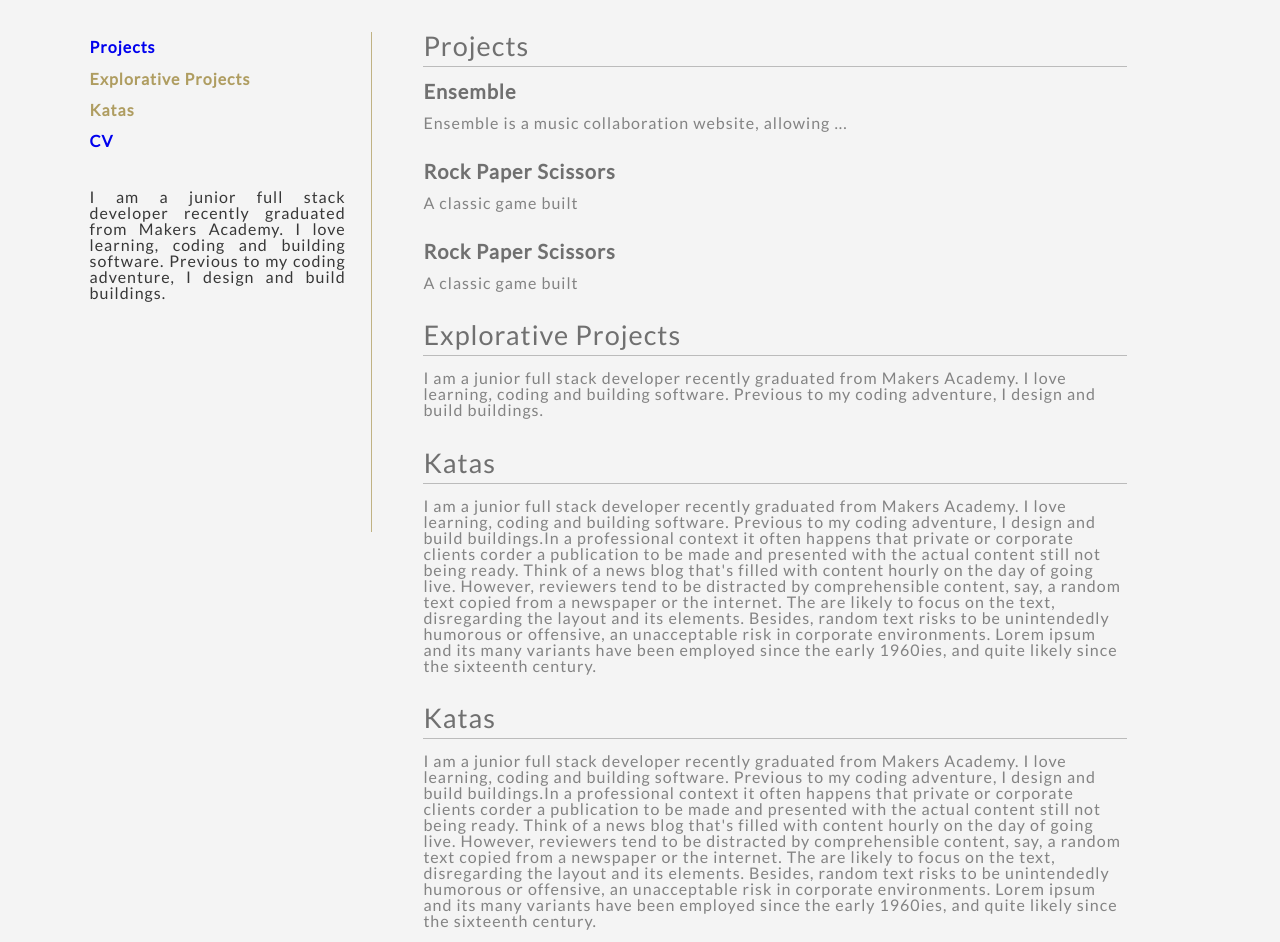
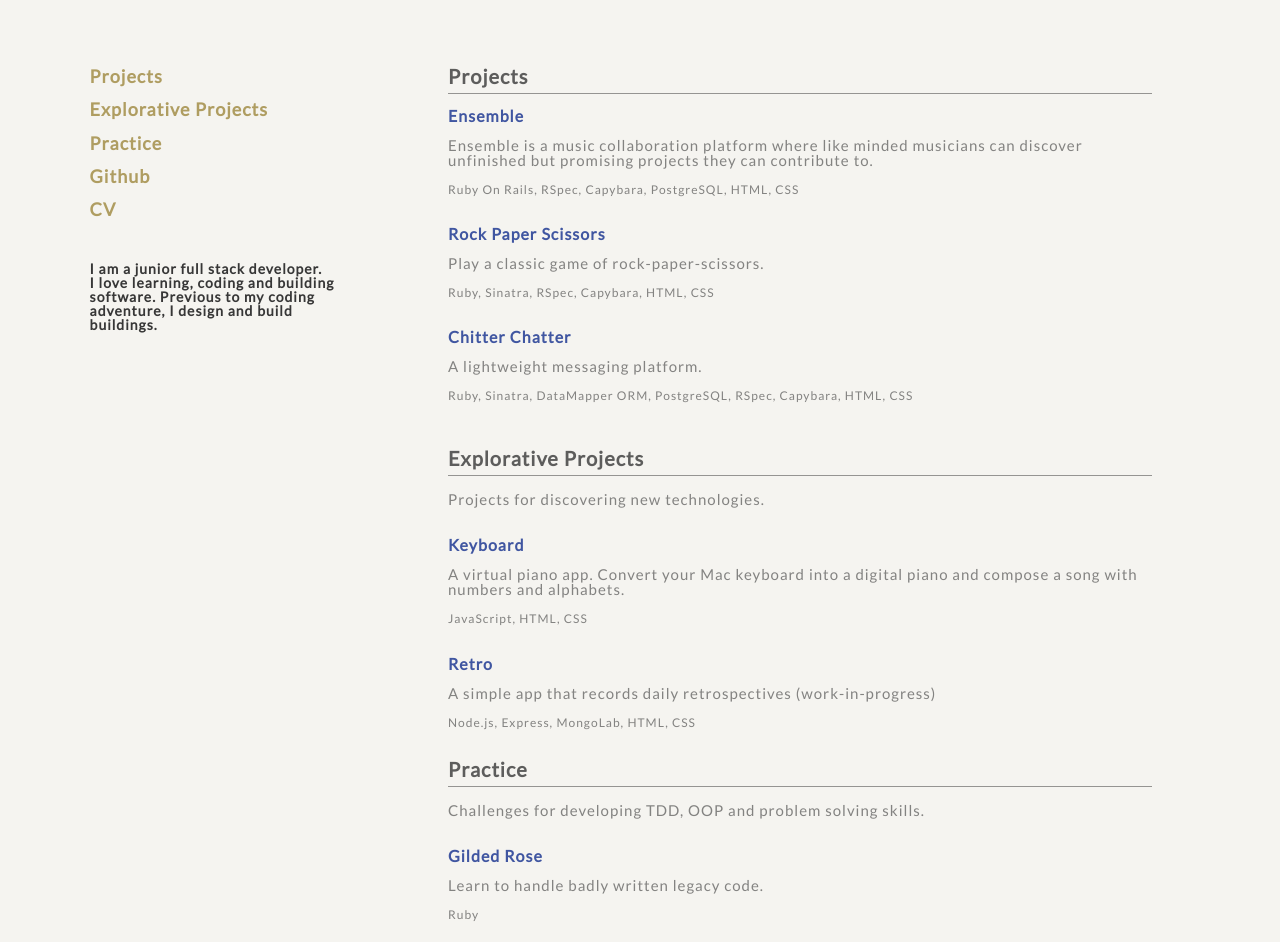
Before and after one commit to lcbeh/lcbeh.github.io, a plain HTML site: page index.html in a window 1280 px wide. Shown: the part 75-1017 px from the top of the page. Drawn offline with Linux system fonts and the light colour scheme.

Commit message:
set up website

```diff
--- a/css/style.css
+++ b/css/style.css
@@ -52,6 +52,7 @@ table {
 */
 body {
   background-color: #f4f4f4;
+	background-color: rgba(242,240,234, 0.7);
   font-family: 'Lato', sans-serif;
   letter-spacing: 1px;
 }
@@ -62,19 +63,25 @@ li {
 }
 
 .side {
-  border-right: 1px solid #c0b283;
-  color: #af9d61;
+  color: rgb(175,157,97);
   float: left;
-  margin: 4% 0 0 5%;
+	font-size: 18px;
+	font-weight: 900;
+  margin: 6.5% 0 0 5%;
   padding: 0 2% 0 2%;
-  height: 500px;
+  height: 400px;
   width: 20%;
+	position: fixed;
+}
+
+.side p {
+	font-size: 14px;
 }
 
 .sections {
   color: rgba(55, 55, 55, 0.6);
-  float: left;
-  margin: 4%;
+  float: right;
+  margin: 7% 10%;
   width: 55%;
 }
 
@@ -84,34 +91,50 @@ li {
 }
 
 h1 {
-  margin: 2% 0 0 7%;
-  color: rgba(55, 55, 55, 0.7);
-  font-size: 30px;
+  color: rgba(55, 55, 55, 0.9);
+	color: #4056a1;
+  font-size: 24px;
+	font-weight: 900;
+	position: fixed;
+	display: block;
 }
 
 
 h2 {
-  border-bottom: 1px solid rgba(55, 55, 55, 0.3);
-  color: rgba(55, 55, 55, 0.7);
-  font-size: 27px;
+  border-bottom: 1px solid rgba(55, 55, 55, 0.5);
+  color: rgba(55, 55, 55, 0.8);
+  font-size: 20px;
+	font-weight: 900;
   padding-bottom: 1%;
 }
 
 h3 {
   color: rgba(55, 55, 55, 0.7);
-  font-size: 20px;
+  font-size: 16px;
   font-weight: bolder;
   margin-bottom: 1%;
   padding-bottom: 1%;
 }
 
 p {
+	font-size: 15px;
   font-weight: lighter;
 }
 
+.technologies {
+	font-size: 12px;
+}
+
+.name {
+	margin: 4% 7%;
+
+}
 .about p {
   color: rgb(55, 55, 55);
-  text-align: justify;
+}
+
+.footer {
+	font-weight:bold;
 }
 
 /*===================================================
@@ -120,6 +143,7 @@ link
 
 a:link {
   text-decoration: none;
+	color: rgb(175,157,97);
 }
 
 a:visited {
@@ -127,5 +151,13 @@ a:visited {
 }
 
 a:hover {
-  color: rgba(55, 55, 55, 0.7);
+  color: rgba(55, 55, 55, 0.8);
 }
+
+h3 a:link {
+	color: #4056a1;
+}
+
+h3 a:hover {
+  color: #4056a1;
+}
--- a/index.html
+++ b/index.html
@@ -3,6 +3,7 @@
   <head>
     <meta charset="utf-8">
     <link rel="stylesheet" href="css/style.css">
+    <link rel="shortcut icon" type="image/x-icon" href='favicon.png'>
     <link <link href="https://fonts.googleapis.com/css?family=Lato" rel="stylesheet">
     <title>Li Chien</title>
   </head>
@@ -15,50 +16,85 @@
         <div>
         <ul>
           <li><a href="#projects">Projects</a></li>
-          <li>Explorative Projects</li>
-          <li>Katas</li>
-
+          <li><a href="#ex-projects">Explorative Projects</a></li>
+          <li><a href="#practice">Practice</a></li>
+          <li><a href="https://github.com/lcbeh">Github</a></li>
           <li><a href="https://github.com/lcbeh/CV">CV</a></li>
           <br>
           <br>
         </ul>
           <div class="about">
-            <p>I am a junior full stack developer recently graduated from Makers Academy. I love learning, coding and building software. Previous to my coding adventure, I design and build buildings.</p>
+            <p>I am a junior full stack developer.<br>I love learning, coding and building software. Previous to my coding adventure, I design and build buildings.</p>
           </div>
       </div>
       </div>
       <div class="sections">
         <h2 id="projects">Projects</h2>
         <div class="project">
-            <h3>Ensemble</h3>
-            <p>Ensemble is a music collaboration website, allowing ...</p>
+            <h3><a href="https://github.com/ensemble-team/ensemble">Ensemble</a></h3>
+            <p>Ensemble is a music collaboration platform where like minded musicians can discover unfinished but promising projects they can contribute to.</p>
+            <br>
+            <p class="technologies">Ruby On Rails, RSpec, Capybara, PostgreSQL, HTML, CSS  </p>
             <br>
         </div>
         <div class="project">
-          <h3>Rock Paper Scissors</h3>
-          <p>A classic game built</p>
+          <h3><a href="https://github.com/lcbeh/rps-challenge">Rock Paper Scissors</a></h3>
+          <p>Play a classic game of rock-paper-scissors.</p>
+          <br>
+          <p class="technologies">Ruby, Sinatra, RSpec, Capybara, HTML, CSS  </p>
           <br>
         </div>
         <div class="project">
-          <h3>Rock Paper Scissors</h3>
-          <p>A classic game built</p>
+          <h3><a href="https://github.com/lcbeh/chitter-challenge">Chitter Chatter</a></h3>
+          <p>A lightweight messaging platform.</p>
+          <br>
+          <p class="technologies">Ruby, Sinatra, DataMapper ORM, PostgreSQL, RSpec, Capybara, HTML, CSS  </p>
+          <br>
+        </div><br>
+        <h2 id="ex-projects">Explorative Projects</h2>
+        <br>
+        <p>Projects for discovering new technologies.</p><br>
+        <div class="project">
+          <div class="project">
+            <h3><a href="https://github.com/lcbeh/Keyboard">Keyboard</a></h3>
+            <p>A virtual piano app. Convert your Mac keyboard into a digital piano and compose a song with numbers and alphabets.</p>
+            <br>
+            <p class="technologies">JavaScript, HTML, CSS  </p>
+            <br>
+          </div>
+          <div class="project">
+            <h3><a href="https://github.com/lcbeh/retro">Retro</a></h3>
+            <p>A simple app that records daily retrospectives (work-in-progress) </p>
+            <br>
+            <p class="technologies">Node.js, Express, MongoLab, HTML, CSS  </p>
+            <br>
+          </div>
+        </div>
+        <h2 id="practice">Practice</h2><br>
+        <p>Challenges for developing TDD, OOP and problem solving skills.</p><br>
+        <div class="project">
+          <h3><a href="https://github.com/lcbeh/gilded_rose">Gilded Rose</a></h3>
+          <p>Learn to handle badly written legacy code.</p>
+          <br>
+          <p class="technologies">Ruby</p>
           <br>
         </div>
-        <h2>Explorative Projects</h2>
         <div class="project">
-          <p>I am a junior full stack developer recently graduated from Makers Academy. I love learning, coding and building software. Previous to my coding adventure, I design and build buildings.</p>
+          <h3><a href="https://github.com/lcbeh/Tic-Tac-Toe-JS">Tic-Tac-Toe</a></h3>
+          <p>Write the business logic of tic-tac-toe game</p>
+          <br>
+          <p class="technologies">JavaScript</p>
           <br>
         </div>
-        <h2>Katas</h2>
         <div class="project">
-          <p>I am a junior full stack developer recently graduated from Makers Academy. I love learning, coding and building software. Previous to my coding adventure, I design and build buildings.In a professional context it often happens that private or corporate clients corder a publication to be made and presented with the actual content still not being ready. Think of a news blog that's filled with content hourly on the day of going live. However, reviewers tend to be distracted by comprehensible content, say, a random text copied from a newspaper or the internet. The are likely to focus on the text, disregarding the layout and its elements. Besides, random text risks to be unintendedly humorous or offensive, an unacceptable risk in corporate environments. Lorem ipsum and its many variants have been employed since the early 1960ies, and quite likely since the sixteenth century.</p>
+          <h3><a href="https://github.com/lcbeh/bank_tech_test">Banking</a></h3>
+          <p>An app which can be interacted via IRB and enables user to deposits, withdraws and prints statements in a required format.</p>
           <br>
+          <p class="technologies">Ruby</p>
+          <br><br>
+          <p class="footer">See my <a href="https://github.com/lcbeh/">Github</a> for more projects</p>
         </div>
-        <h2>Katas</h2>
-        <div class="project">
-          <p>I am a junior full stack developer recently graduated from Makers Academy. I love learning, coding and building software. Previous to my coding adventure, I design and build buildings.In a professional context it often happens that private or corporate clients corder a publication to be made and presented with the actual content still not being ready. Think of a news blog that's filled with content hourly on the day of going live. However, reviewers tend to be distracted by comprehensible content, say, a random text copied from a newspaper or the internet. The are likely to focus on the text, disregarding the layout and its elements. Besides, random text risks to be unintendedly humorous or offensive, an unacceptable risk in corporate environments. Lorem ipsum and its many variants have been employed since the early 1960ies, and quite likely since the sixteenth century.</p>
-          <br>
-        </div>
+        <br>
       </div>
     </div>
 </body>
```
Also changed, not shown: favicon.png (added), images/Ensemble.png (deleted), 1 other file.
